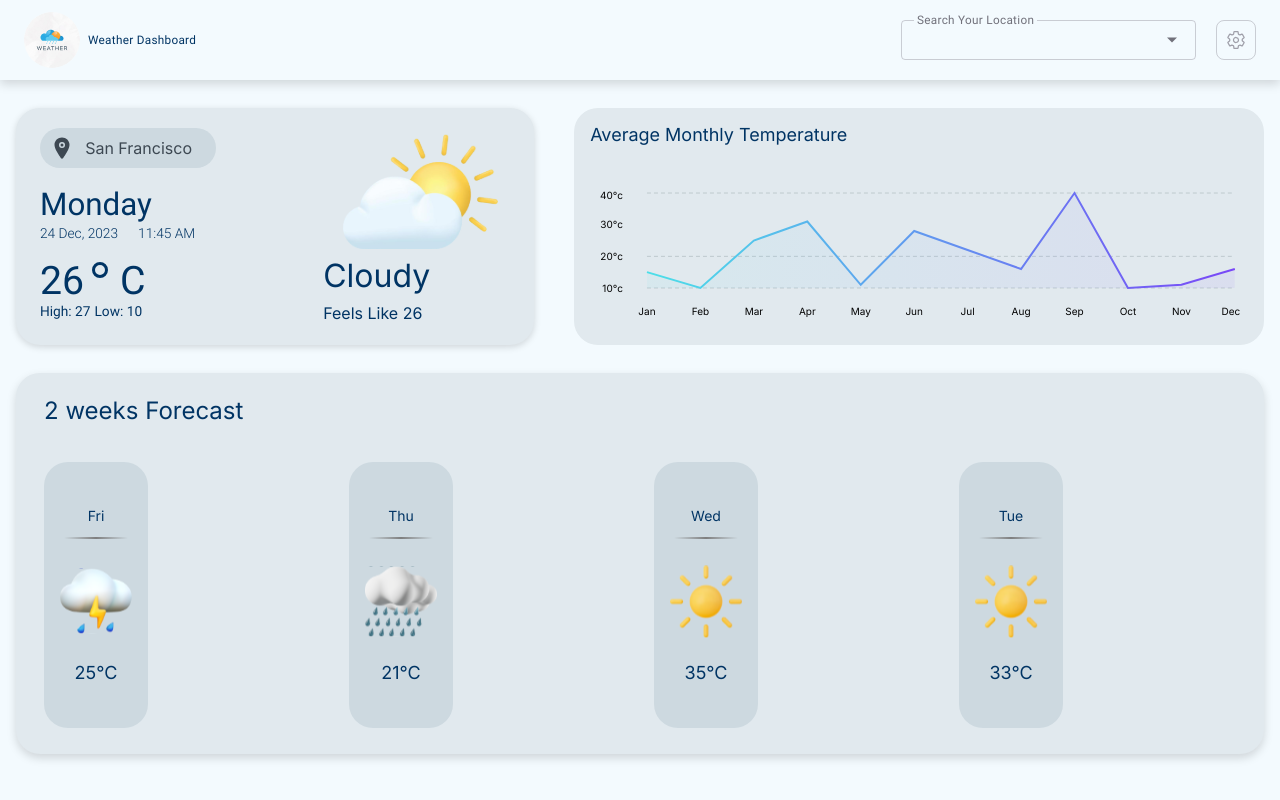
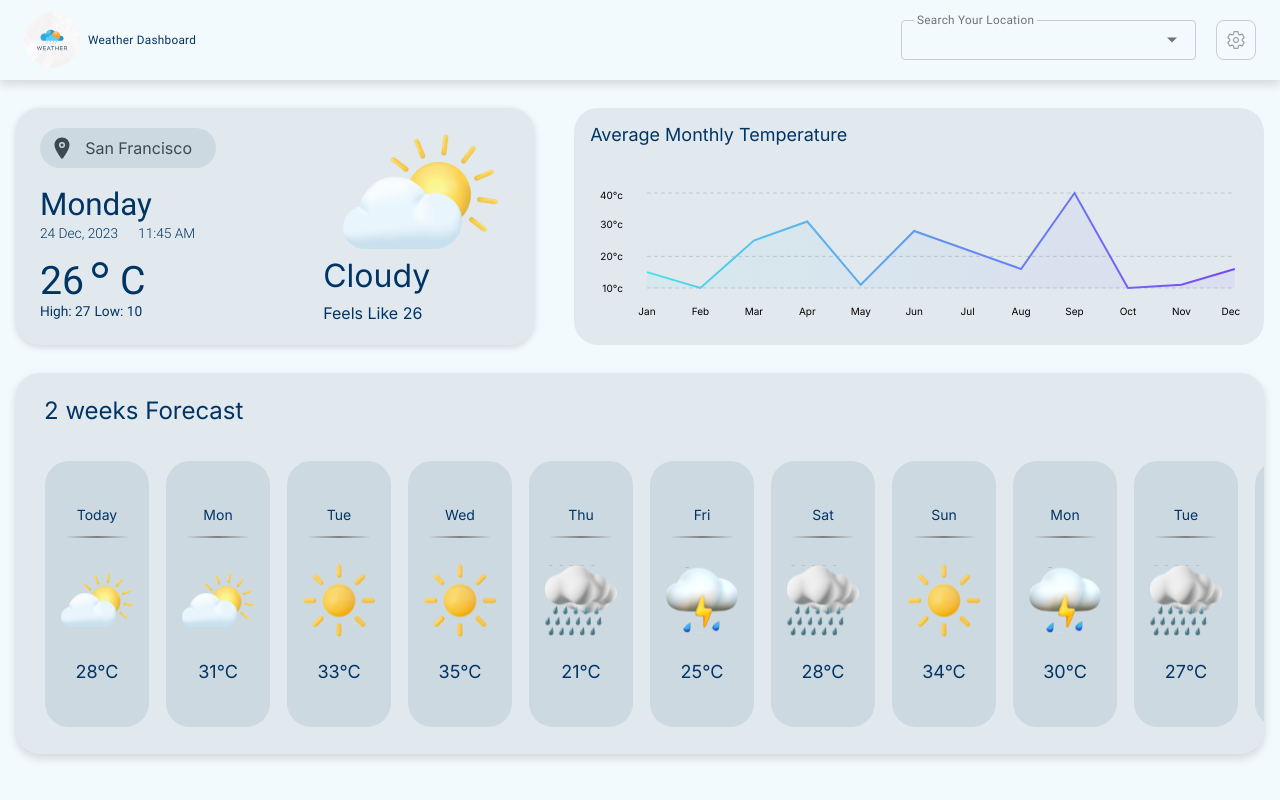
Before and after one commit to Devby-Ali/weather-web-project, a React (Vite) app: page / in a window 1280 px wide. Shown: the top 800 px of the page. Built offline with nearby package versions, Linux system fonts and the light colour scheme.

Commit message:
Responsive mobile size WeatherDetails Component

```diff
--- a/src/Components/WeatherDetails/WeatherDetails.tsx
+++ b/src/Components/WeatherDetails/WeatherDetails.tsx
@@ -1,101 +1,88 @@
 import React from "react";
-import Slider from "react-slick";
-import "slick-carousel/slick/slick.css";
-import "slick-carousel/slick/slick-theme.css";
+import { Swiper, SwiperSlide } from "swiper/react";
+import "swiper/css";
+import "swiper/css/navigation";
+import "swiper/css/pagination";
 
 const WeatherCards = [
-  { id: 1, img: "/images/svgs/storm.svg", day: "Fri", Temp: "25" },
-  { id: 2, img: "/images/svgs/Rain-cloud.svg", day: "Thu", Temp: "21" },
-  { id: 3, img: "/images/svgs/image8.svg", day: "Wed", Temp: "35" },
-  { id: 4, img: "/images/svgs/image8.svg", day: "Tue", Temp: "33" },
-  { id: 5, img: "/images/svgs/storm.svg", day: "Mon", Temp: "30" },
-  { id: 6, img: "/images/svgs/image8.svg", day: "Sun", Temp: "34" },
+  { id: 1, img: "/images/svgs/image7.svg", day: "Today", Temp: "28" },
+  { id: 2, img: "/images/svgs/image7.svg", day: "Mon", Temp: "31" },
+  { id: 3, img: "/images/svgs/image8.svg", day: "Tue", Temp: "33" },
+  { id: 4, img: "/images/svgs/image8.svg", day: "Wed", Temp: "35" },
+  { id: 5, img: "/images/svgs/Rain-cloud.svg", day: "Thu", Temp: "21" },
+  { id: 6, img: "/images/svgs/storm.svg", day: "Fri", Temp: "25" },
   { id: 7, img: "/images/svgs/Rain-cloud.svg", day: "Sat", Temp: "28" },
-  { id: 8, img: "/images/svgs/image8.svg", day: "Fri", Temp: "31" },
-  { id: 9, img: "/images/svgs/image7.svg", day: "Thu", Temp: "32" },
-  { id: 10, img: "/images/svgs/storm.svg", day: "Wed", Temp: "29" },
-  { id: 11, img: "/images/svgs/Rain-cloud.svg", day: "Tue", Temp: "27" },
-  { id: 12, img: "/images/svgs/image7.svg", day: "Mon", Temp: "31" },
-  { id: 13, img: "/images/svgs/image7.svg", day: "Today", Temp: "28" },
+  { id: 8, img: "/images/svgs/image8.svg", day: "Sun", Temp: "34" },
+  { id: 9, img: "/images/svgs/storm.svg", day: "Mon", Temp: "30" },
+  { id: 10, img: "/images/svgs/Rain-cloud.svg", day: "Tue", Temp: "27" },
+  { id: 11, img: "/images/svgs/storm.svg", day: "Wed", Temp: "29" },
+  { id: 12, img: "/images/svgs/image7.svg", day: "Thu", Temp: "32" },
+  { id: 13, img: "/images/svgs/image8.svg", day: "Fri", Temp: "31" },
+  { id: 14, img: "/images/svgs/Rain-cloud.svg", day: "Sat", Temp: "28" },
 ];
 
 const WeatherDetails = (): React.JSX.Element => {
-  const settings = {
-    dots: false,
-    infinite: true,
-    autoplay: false,
-    slidesToShow: 11,
-    arrows: false,
-    responsive: [
-      {
-        breakpoint: 1536,
-        settings: {
-          slidesToShow: 11,
-          slidesToScroll: 1,
-          infinite: true,
+  const breakpoints = {
+    1536: {
+      slidesPerView: 11,
+      spaceBetween: 10,
     },
+    1280: {
+      slidesPerView: 4,
+      spaceBetween: 15,
     },
-      {
-        breakpoint: 1280,
-        settings: {
-          slidesToShow: 4,
-          slidesToScroll: 1,
-          infinite: true,
+    780: {
+      slidesPerView: 5,
+      spaceBetween: 15,
     },
+    640: {
+      slidesPerView: 4,
+      spaceBetween: 15,
     },
-      {
-        breakpoint: 780,
-        settings: {
-          slidesToShow: 5,
-          slidesToScroll: 1,
-          initialSlide: 2,
+    500: {
+      slidesPerView: 3,
+      spaceBetween: 15,
     },
+    420: {
+      slidesPerView: 2,
+      spaceBetween: 15,
     },
-      {
-        breakpoint: 640,
-        settings: {
-          slidesToShow: 4,
-          slidesToScroll: 1,
-          initialSlide: 2,
+    320: {
+      slidesPerView: 1,
+      spaceBetween: 15,
     },
-      },
-      {
-        breakpoint: 500,
-        settings: {
-          slidesToShow: 3,
-          slidesToScroll: 1,
-        },
-      },
-      {
-        breakpoint: 420,
-        settings: {
-          slidesToShow: 2,
-          slidesToScroll: 1,
-        },
-      },
-    ],
   };
+
   return (
-    <section className="flex flex-col justify-between h-[381px] mt-7 mb-26 pl-7 pt-6 pb-[26px] bg-stoneCard dark:bg-[#292F45] rounded-3xl text-darkText dark:text-lightText ltr-text font-Inter-regular shadow-weatherDetails">
-      <h3 className="text-2xl/7">2 weeks Forecast</h3>
+    <section className="flex flex-col justify-between h-82 lg:h-[381px] mt-7 mb-26 pl-4 lg:pl-7 pt-6 pb-[26px] bg-stoneCard dark:bg-[#292F45] rounded-3xl text-darkText dark:text-lightText ltr-text font-Inter-regular shadow-weatherDetails">
+      <h3 className="font-Roboto-light px-3 lg:px-0 sm:font-Inter-regular text-sm sm:text-lg/tight lg:text-2xl/7">2 weeks Forecast</h3>
 
-      <div>
-        <Slider {...settings}>
+      <Swiper
+        breakpoints={breakpoints}
+        slidesPerView={11}
+        spaceBetween={10}
+        navigation={false}
+        pagination={{ clickable: true }}
+        className="!pt-9"
+        touch={{
+          grabCursor: true,
+          enabled: true,
+        }}
+      >
         {WeatherCards.map((card) => (
-            <div key={card.id}>
-              <div className="flex items-center flex-col h-[266px] w-[104px] pt-[44px] bg-[#CDD9E0] dark:bg-[#3F4861] rounded-3xl">
+          <SwiperSlide>
+            <div key={card.id} className="flex items-center flex-col h-53 lg:h-[266px] w-22 lg:w-26 lg:mx-px pt-6 lg:pt-11 bg-[#CDD9E0] dark:bg-[#3F4861] rounded-3xl">
               <h2 className="text-sm px-2">{card.day}</h2>
               <span className="w-16 h-0.5 bg-gradient-to-r from-[#36363600] via-[#7E7E7E] to-[#36363600] rounded-full mt-[11px]"></span>
 
-                <div className="w-18 h-18 flex-center mt-6.5">
+              <div className="w-12 lg:w-18 h-12 lg:h-18 flex-center mt-6.5">
                 <img src={card.img} alt="" />
               </div>
               <span className="text-lg mt-5.5">{card.Temp}°C</span>
             </div>
-            </div>
+          </SwiperSlide>
         ))}
-        </Slider>
-      </div>
+      </Swiper>
     </section>
   );
 };
--- a/src/index.css
+++ b/src/index.css
@@ -58,6 +58,15 @@
   i {
     user-select: none;
   }
+  .swiper {
+    width: 100%;
+    padding-bottom: 30px !important;
+  }
+
+  .swiper-slide {
+    width: auto !important;
+    height: auto !important;
+  }
 }
 
 @utility filter-shadow-cloud {
@@ -74,7 +83,7 @@
 }
 
 @utility container {
-  @apply mx-auto px-4 2xl:px-16 xl:max-w-[1400px] 2xl:max-w-[1700px];
+  @apply mx-auto px-4 2xl:px-16 xl:max-w-[1425px] 2xl:max-w-[1700px];
 }
 
 @theme {
@@ -95,7 +104,7 @@
   --shadow-Login: 0px 4px 8px 0px #00000040;
   --shadow-weatherDetails: 0px 4px 10px 0px #00000026;
   --shadow-LoginSvg: -12.8px 51.21px 64.01px 0px rgba(18, 6, 67, 0.4);
-  --shadow-dark: 0px 4px 10px 0px #A6A5A526;
+  --shadow-dark: 0px 4px 10px 0px #a6a5a526;
   --shadow-custom: 0px 2px 7px 0px #00000026;
   --radius-4xl: 2rem;
   --font-yekan: "yekan", "sans-serif";
```
Also changed, not shown: 2 other files (tests, documents, lock files or other folders). Lines whose indentation alone changed are shown as unchanged.
